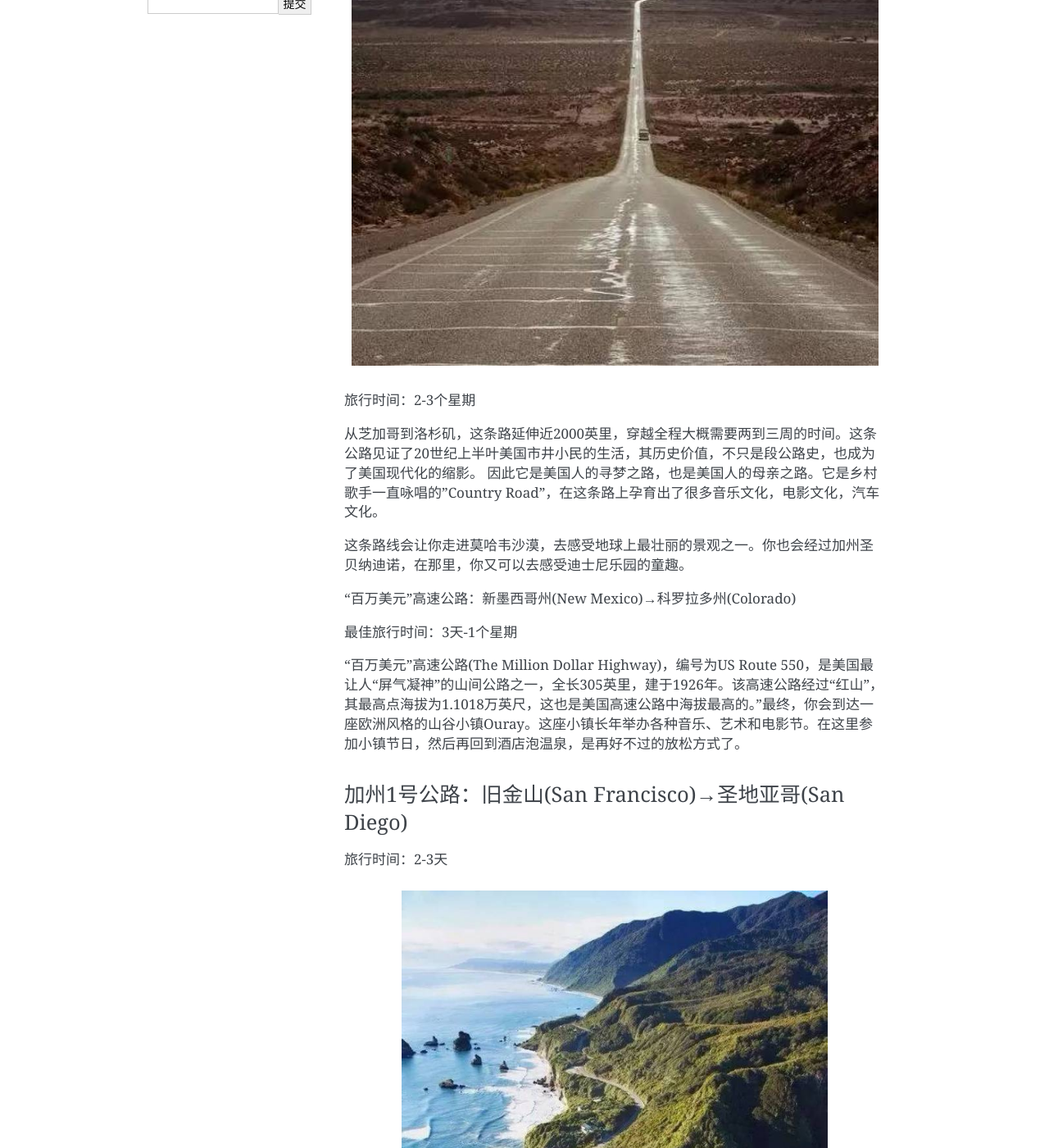
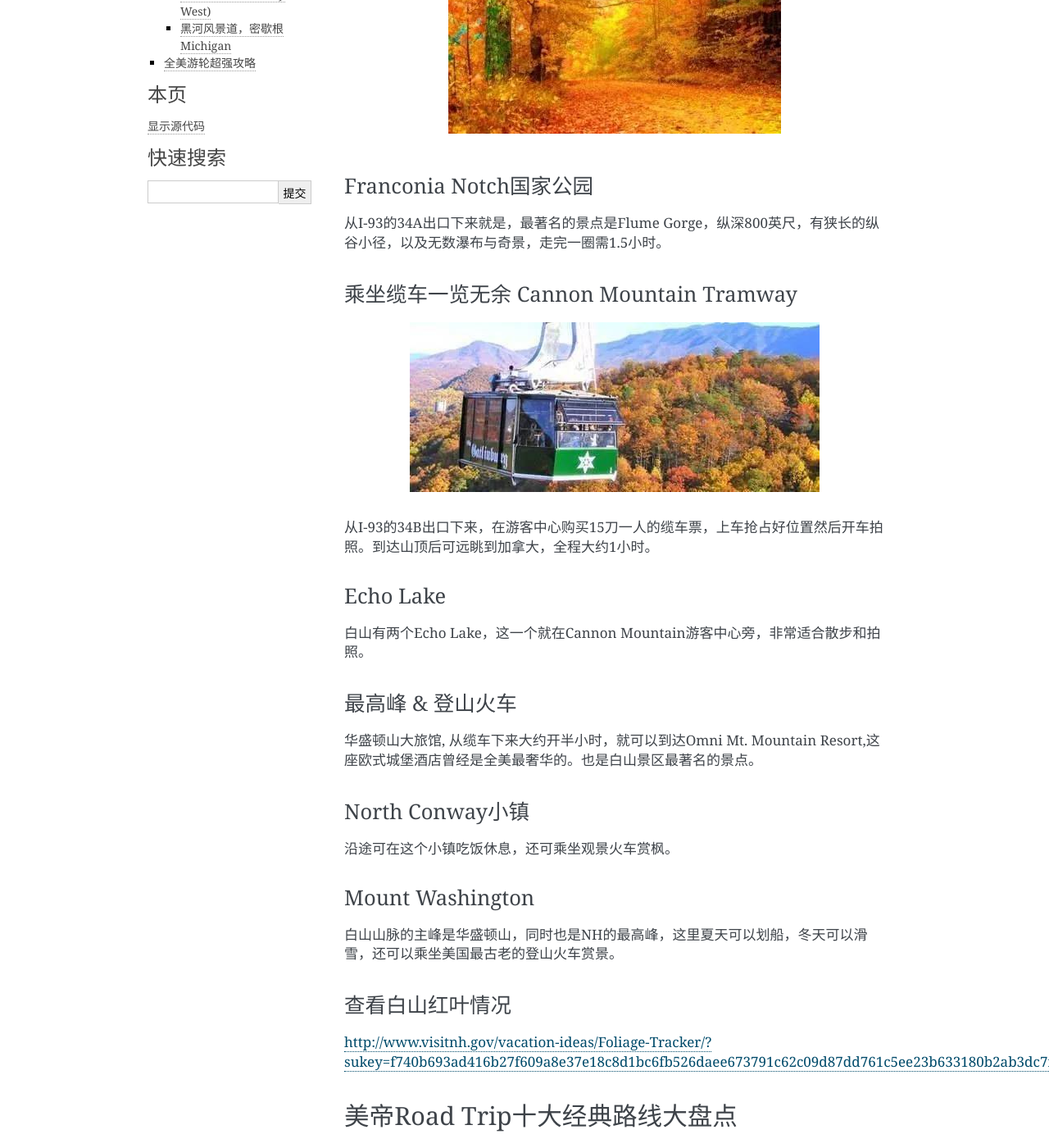
Before and after one commit to TiO2/book1, a Sphinx documentation site: the page built from docs/chapters/chapter3.rst, in a window 1280 px wide and 1400 px high, scrolled down 826 px. Shown: the whole window at 82% size. Built offline with Sphinx 7.4.7, drawn with Linux system fonts in a browser that asks for light colours; some of the changed text lies outside the part shown.

Commit message:
add the foliage content

```diff
--- a/docs/chapters/chapter3.rst
+++ b/docs/chapters/chapter3.rst
@@ -4,6 +4,66 @@
 
 吃喝玩乐
 ==========
+
+
+全美最好的赏枫圣地
+-------------------
+
+.. figure::  ../images/641.*
+   :align:   center
+
+白山 White Mountains, New Hampshire:赏枫主路线全长100英里，围绕80万英亩的白山国家森林区。距离波士顿仅两小时车程:波士顿近郊的白山，经常被认为是全美最好的的赏枫区，每年都有数万人不远千里而来。
+
+.. figure::  ../images/640.*
+   :align:   center
+
+
+Franconia Notch国家公园
++++++++++++++++++++++++
+
+
+从I-93的34A出口下来就是，最著名的景点是Flume Gorge，纵深800英尺，有狭长的纵谷小径，以及无数瀑布与奇景，走完一圈需1.5小时。
+
+
+乘坐缆车一览无余 Cannon Mountain Tramway
++++++++++++++++++++++++++++++++++++++++++
+
+.. figure::  ../images/642.*
+   :align:   center
+
+从I-93的34B出口下来，在游客中心购买15刀一人的缆车票，上车抢占好位置然后开车拍照。到达山顶后可远眺到加拿大，全程大约1小时。
+
+Echo Lake
+++++++++++
+
+白山有两个Echo Lake，这一个就在Cannon Mountain游客中心旁，非常适合散步和拍照。
+
+最高峰 & 登山火车
+++++++++++++++++++
+
+华盛顿山大旅馆, 从缆车下来大约开半小时，就可以到达Omni Mt. Mountain Resort,这座欧式城堡酒店曾经是全美最奢华的。也是白山景区最著名的景点。
+
+
+North Conway小镇
++++++++++++++++++
+
+沿途可在这个小镇吃饭休息，还可乘坐观景火车赏枫。
+
+Mount  Washington
+++++++++++++++++++
+
+白山山脉的主峰是华盛顿山，同时也是NH的最高峰，这里夏天可以划船，冬天可以滑雪，还可以乘坐美国最古老的登山火车赏景。
+
+
+查看白山红叶情况
++++++++++++++++++++
+http://www.visitnh.gov/vacation-ideas/Foliage-Tracker/?sukey=f740b693ad416b27f609a8e37e18c8d1bc6fb526daee673791c62c09d87dd761c5ee23b633180b2ab3dc7fcf307bc22d
+
+
+
+
+
+
 
 
 美帝Road Trip十大经典路线大盘点
```
Also changed, not shown: docs/images/640.jpeg (added), docs/images/641.jpeg (added), docs/images/642.jpeg (added).
